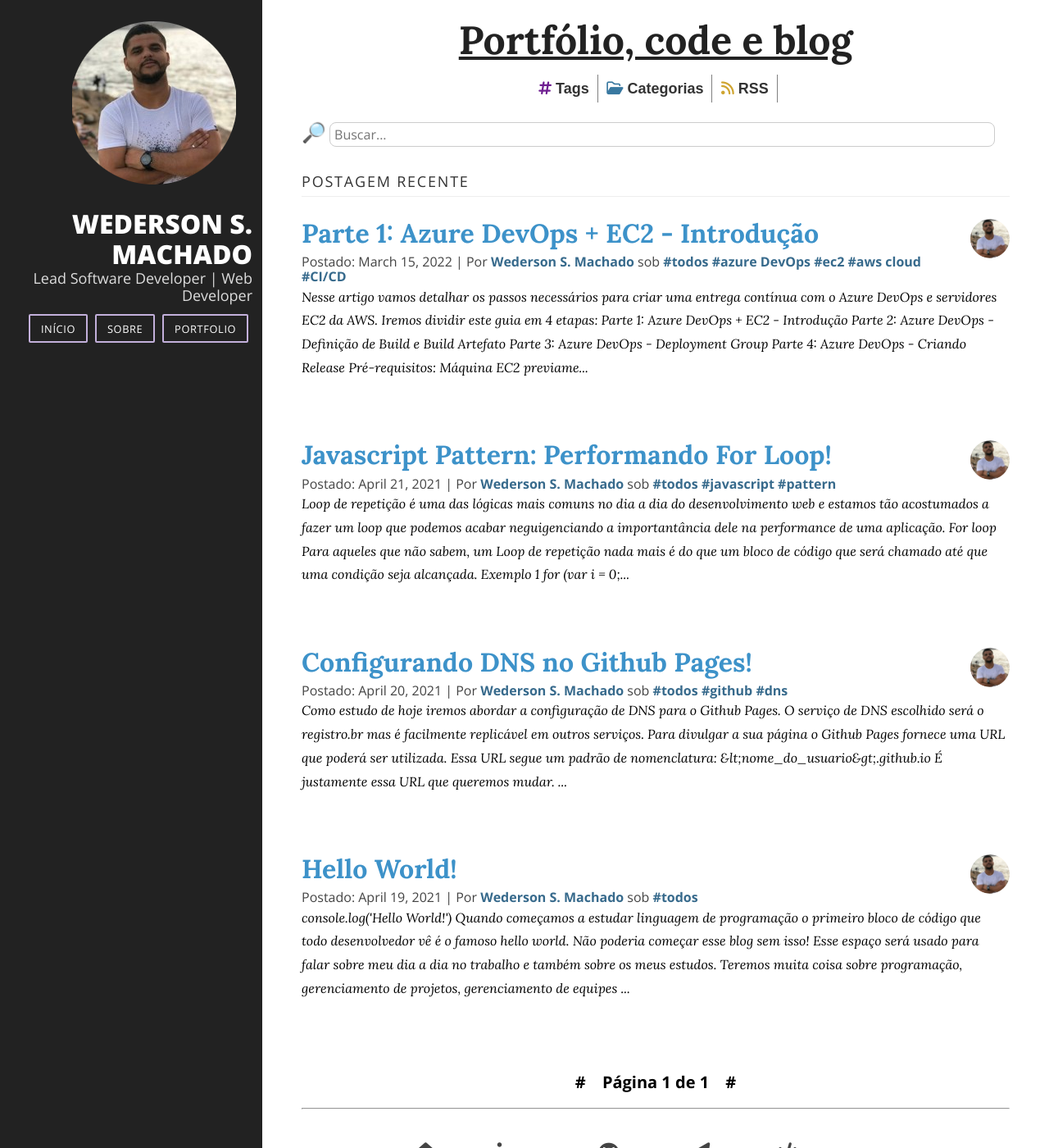
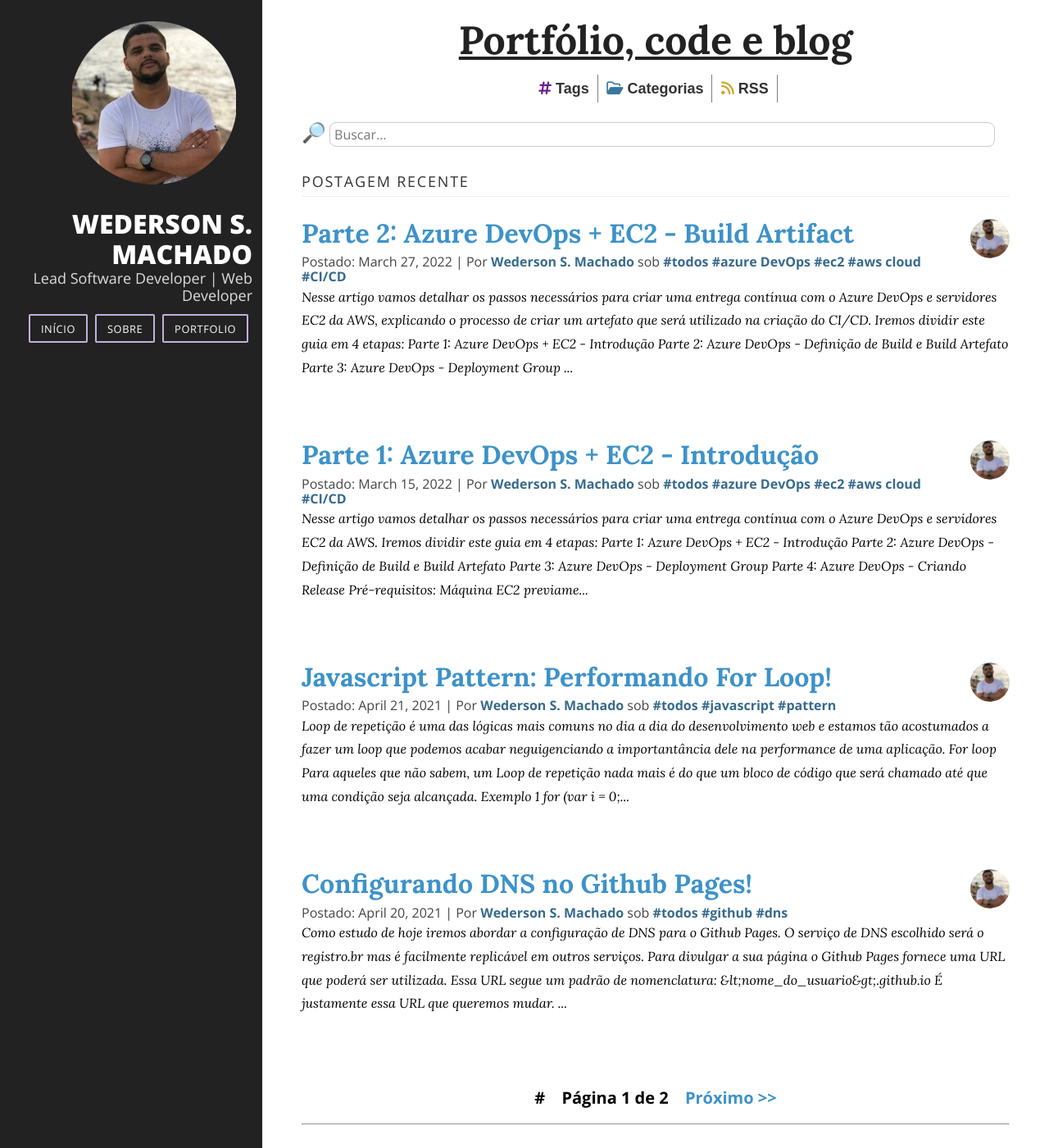
Before and after one commit to wederson/portfolio, a Jekyll site: the page built from index.html, in a window 1280 px wide and 1400 px high. Shown: the whole window at 82% size. Built offline with Jekyll 4.4.1, drawn with Linux system fonts in a browser that asks for light colours; nearby versions of some CDN libraries; some web fonts are replaced; Markdown is read by kramdown in place of the engine named in the settings; the list of posts is cut into pages by our own code; some of the changed lines change nothing that is shown.

Commit message:
Post - Parte 2: Azure DevOps + EC2 - Build Artifact

````diff
--- a/_posts/2022-03-15-azure-pipeline-ec2.markdown
+++ b/_posts/2022-03-15-azure-pipeline-ec2-introducao.markdown
@@ -1,7 +1,7 @@
 ---
 layout: post
 title: "Parte 1: Azure DevOps + EC2 - Introdução"
-date: 2022-03-15
+date: 2022-03-15 12:00:00
 tags:
   - todos
   - azure DevOps
@@ -18,8 +18,8 @@
 Nesse artigo vamos detalhar os passos necessários para criar uma entrega contínua com o Azure DevOps e servidores EC2 da AWS.
 
 Iremos dividir este guia em 4 etapas:
-1. [Parte 1: Azure DevOps + EC2 - Introdução](/azure-pipeline-ec2)
-2. Parte 2: Azure DevOps - Definição de Build e Build Artefato
+1. [Parte 1: Azure DevOps + EC2 - Introdução](/azure-pipeline-ec2-introducao)
+2. [Parte 2: Azure DevOps - Definição de Build e Build Artefato](azure-pipeline-ec2-build-artifact)
 3. Parte 3: Azure DevOps - Deployment Group
 4. Parte 4: Azure DevOps - Criando Release
 
--- /dev/null
+++ b/_posts/2022-03-27-azure-pipeline-ec2-build-artifact.markdown
@@ -0,0 +1,102 @@
+---
+layout: post
+title: "Parte 2: Azure DevOps + EC2 - Build Artifact"
+date: 2022-03-27 11:50:00
+tags:
+  - todos
+  - azure DevOps
+  - ec2
+  - aws cloud
+  - CI/CD
+author: Wederson S. Machado
+avatar: ../assets/profile.png
+category:
+  - Dicas
+  - DevOps
+---
+
+Nesse artigo vamos detalhar os passos necessários para criar uma entrega contínua com o Azure DevOps e servidores EC2 da AWS, explicando o processo de criar um artefato que será utilizado na criação do CI/CD.
+
+
+Iremos dividir este guia em 4 etapas:
+1. [Parte 1: Azure DevOps + EC2 - Introdução](/azure-pipeline-ec2-introducao)
+2. [Parte 2: Azure DevOps - Definição de Build e Build Artefato](/azure-pipeline-ec2-build-artifact)
+3. Parte 3: Azure DevOps - Deployment Group
+4. Parte 4: Azure DevOps - Criando Release
+
+---
+
+# Integração Contínua e Entrega Contínua
+![CICD](../assets/img/posts/azure-pipeline-ec2-build-artifact/cicd.png)
+Eu não irei detalhar todos os processos de CI/CD, espero que o leitor já tenha um conhecimento básico sobre cada uma das etapas e quais suas responsabilidades. Entretando, irei descrever brevimente as 2 etapas que iremos utilizar para a construção do nosso Pipeline:
+1. Build;
+2. Release;
+
+## Build
+No fluxo de CI/CD a etapa de build é responsável por contruir/estruturar o código necessário que será enviado para o servidor. Sendo assim, o build é realizado após uma codificação e utilizar um controlador de versão (git) é fundamental para um processo mais estruturado. No final do Build um pacote normalmente é gerado e este pacote será utilizado nas próximas etapas do Pipelina. Este pacote é chamado de Artefato.
+
+## Release
+Release é o processo de entrega, nesta etapa iremos realizar a conexão com o servidor/serviço de destino e executar todos os passos necessários para enviar o projeto para o servidor. É nessa etapa que iremos "desempacotar" nossos arquivos e enviar eles para o servidor de destino.
+
+---
+# Azure DevOps: Criando Pipeline - Build e Artefato
+![Azure Pipeline](/assets/img/posts/azure-pipeline-ec2-build-artifact/0.png)
+O processo de build dentro do Azure DevOps fica localizado na área de ```Projeto > Pipelines > Pipelines``` e para criar um Build basta clicar no link "Create pipeline".
+
+![Azure Pipeline](/assets/img/posts/azure-pipeline-ec2-build-artifact/1.png)
+
+## Etapa 1: Azure Pipelines - Conexão
+A primeira etapa da criação do pipeline é a definição de "Onde está seu código?" e ela serve para você conectar o seu pipeline com a origem. Para realizar uma configuração mais fácil, iremos utilizar o "Editor Clássico" do Azure devops, para selecionar ele basta clicar em "Use the classic editor".
+
+![Azure Pipeline](/assets/img/posts/azure-pipeline-ec2-build-artifact/2.png)
+
+
+## Etapa 2: Azure Pipelines - Editor Clássico
+Após selecionar o editor clássico do devops, iremos agora selecionar o nosso repositório e a branch que será utilizada para o processo da geração do Build.
+
+![Azure Pipeline](/assets/img/posts/azure-pipeline-ec2-build-artifact/3.png)
+
+## Etapa 3: Azure Pipelines - Escolha de Template
+O Azure Pipelines possui vários modelos de pipelines prontos para que o usuário tenha menos trabalho possível ao realizar a configuração do Build. Nós iremos escolhar o "Empty Job" já que iremos criar o nosso próprio Template.
+
+![Azure Pipeline](/assets/img/posts/azure-pipeline-ec2-build-artifact/4.png)
+
+## Etapa 4: Azure Pipelines - Escolha do agente
+Agora que já temos as configurações iniciais do pipeline realizadas, iremos selecionar qual o tipo de Agente que será utilizado. Eu irei selecionar o agente ```ubuntu-20.04```, por ter uma familiaridade maior com Linux para resoluções de problemas mas fiquem livres para selecionar qualquer agente que vocês quiserem.
+
+![Azure Pipeline](/assets/img/posts/azure-pipeline-ec2-build-artifact/5.png)
+
+## Etapa 5: Azure Pipelines - Tarefa de Publicar Artefato
+A próxima etapa que precisaremos realizar para criar o nosso pipeline é adicionar uma tarefa no nosso agente já existente. A tarefa que utilizaremos é o Publish build artifact.
+
+![Azure Pipeline](/assets/img/posts/azure-pipeline-ec2-build-artifact/6.png)
+
+Não será preciso realizar nenhuma configuração na tarefa de Publish Artifact,podemos deixar com as informações padrões. Caso vocês troquem o Artifact Name, se atentem pq esse valor será usado na criação da release e vocês terão que realizar modificações para que funcione corretamente.
+
+## Etapa 6: Azure Pipelines - Rodando e visualizando o Artefato
+Após as configuração acima, está na hora de salvar e rodar o nosso pipeline para testar seu funcionamento. Basta clicar em Save & Queue.
+
+![Azure Pipeline](/assets/img/posts/azure-pipeline-ec2-build-artifact/9.png)
+
+Após salvar, será aberto a janela do Run Pipeline, basta deixar com as configurações padrões e rodar.
+
+
+![Azure Pipeline](/assets/img/posts/azure-pipeline-ec2-build-artifact/8.png)
+
+Uma nova página será carregada para mostrar as informações do pipeline. Para acompanhar o Jog, clique em cima do "Agent job".
+
+
+![Azure Pipeline](/assets/img/posts/azure-pipeline-ec2-build-artifact/10.png)
+
+Dentro do Agent Job nós conseguimos ver todas as etapas que o pipeline percorrerá até a criação do Artefato.
+
+![Azure Pipeline - Agent Job](/assets/img/posts/azure-pipeline-ec2-build-artifact/11.png)
+
+Agora, se retornar-mos na etapa anterior, iremos ver que o pipeline está com status de concluído.
+
+![Azure Pipeline - Agent Job](/assets/img/posts/azure-pipeline-ec2-build-artifact/12.png)
+
+## Conclusão
+Nesta etapa fizemos a configuração do Pipeline e geramos o nosso artefato e agora estamos preparados para entregar no servidor os nossos arquivos.
+
+Nas próximas etapas iremos configurar nosso Deployment Groups dentro da máquina EC2 e em seguida iremos finalizar a nossa esteira de entrega configurando o envio do nosso artefato até o servidor.
````
Also changed, not shown: assets/img/posts/2022-03-16-artifact.jpg (added), assets/img/posts/azure-pipeline-ec2-build-artifact/0.png (added), assets/img/posts/azure-pipeline-ec2-build-artifact/1.png (added), assets/img/posts/azure-pipeline-ec2-build-artifact/10.png (added), assets/img/posts/azure-pipeline-ec2-build-artifact/11.png (added), assets/img/posts/azure-pipeline-ec2-build-artifact/12.png (added), assets/img/posts/azure-pipeline-ec2-build-artifact/2.png (added), assets/img/posts/azure-pipeline-ec2-build-artifact/3.png (added), assets/img/posts/azure-pipeline-ec2-build-artifact/4.png (added), assets/img/posts/azure-pipeline-ec2-build-artifact/5.png (added), assets/img/posts/azure-pipeline-ec2-build-artifact/6.png (added), assets/img/posts/azure-pipeline-ec2-build-artifact/7.png (added), assets/img/posts/azure-pipeline-ec2-build-artifact/8.png (added), assets/img/posts/azure-pipeline-ec2-build-artifact/9.png (added), 1 more files.
